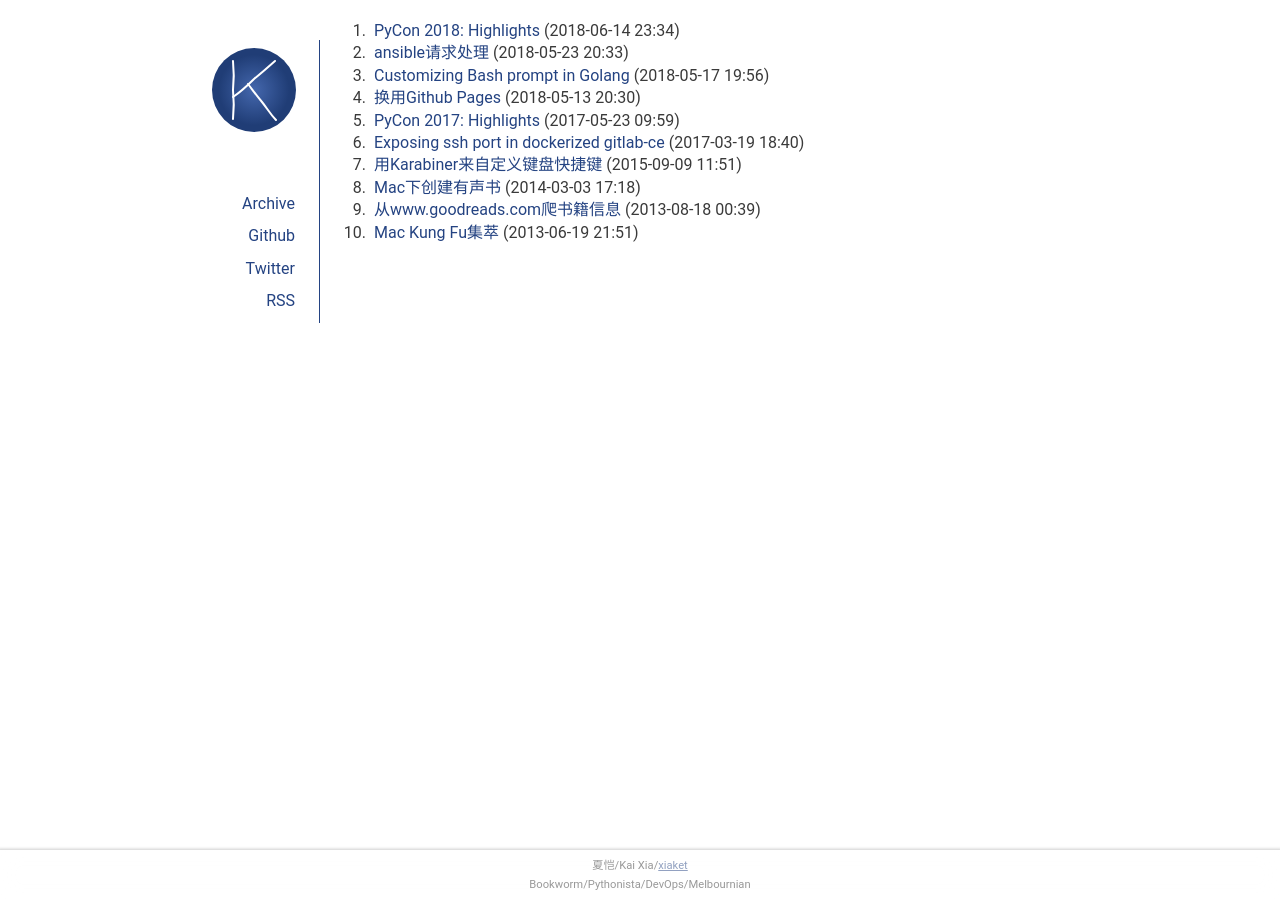
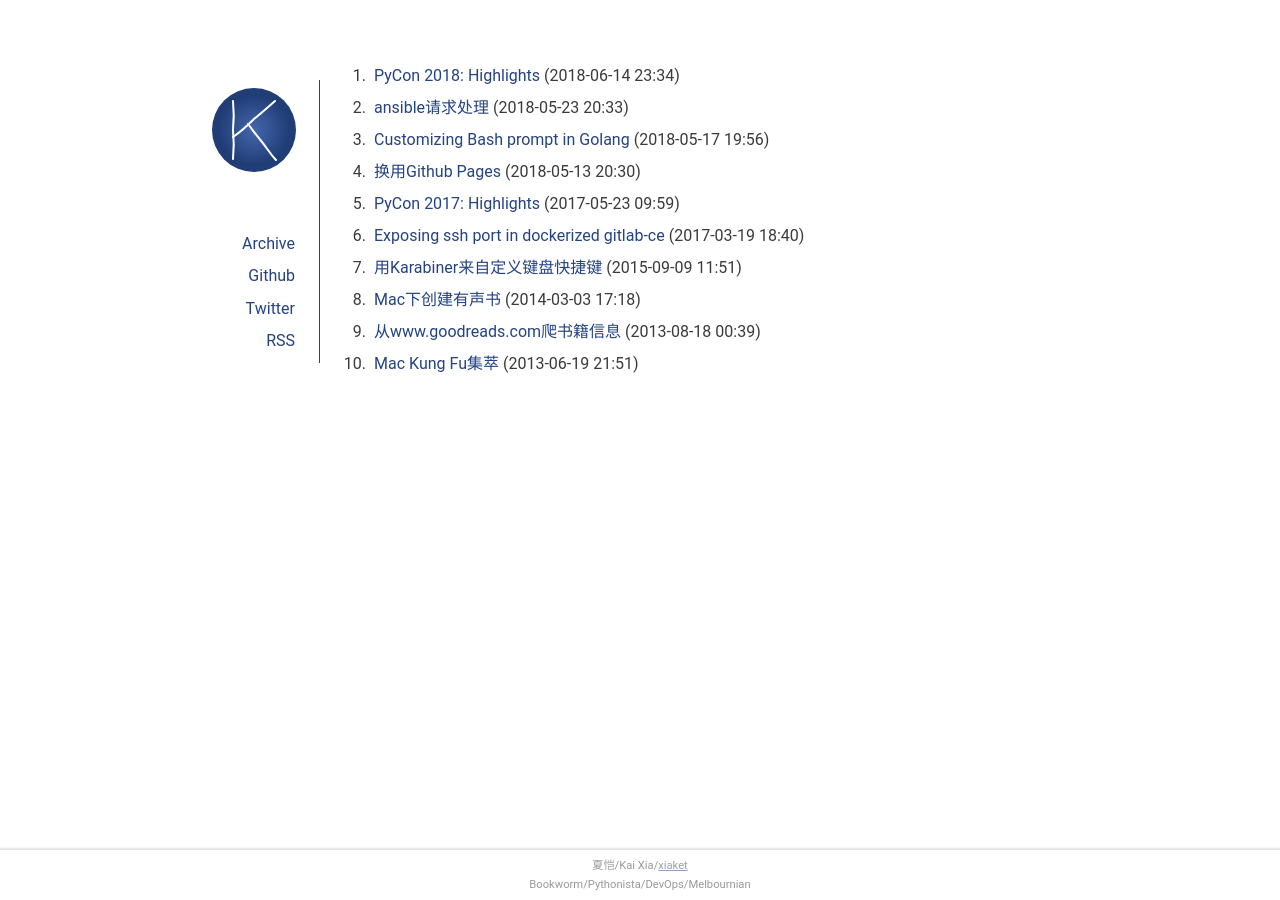
Before and after one commit to xiaket/xiaket.github.io, a Jekyll site: the page built from index.md, in a window 1280 px wide. Built offline with Jekyll 4.4.1, drawn with Linux system fonts in a browser that asks for light colours.

Commit message:
fix list index page.
Signed-off-by: Kai Xia <xiaket@gmail.com>

```diff
--- a/_includes/head.html
+++ b/_includes/head.html
@@ -4,7 +4,7 @@
   <meta name="author" content="夏恺, Kai Xia, xiaket">
   <meta name="keywords" content="python, macOS, programming, software, server">
   {% seo %}
-  <link rel="stylesheet" href="/media/blog.css" integrity="sha384-9tQiNnNFswKftXB6pZazW4nHzOmTZSTNXh/LufG70tJr7wJSZaBVfcwnbOGG37M6" crossorigin="anonymous">
+  <link rel="stylesheet" href="/media/blog.css" integrity="sha384-gveh2wAtt4H4ivhw0Z/hep0iFrbzqZ7CgRyHXEjhR0uEwib/T0g5KzEf11dZX5jN" crossorigin="anonymous">
   <link type="application/rss+xml" rel="alternate" href="/feed.xml" title="年华转瞬">
   <link rel="icon" type="img/png" href="/media/favicon.png">
   <link rel="apple-touch-icon" href="/media/favicon.png">
--- a/media/blog.css
+++ b/media/blog.css
@@ -102,6 +102,14 @@ main{
 #mobile-nav ul li {
   display: inline;
   margin: 0px;
+}
+
+article {
+  margin-top: 40px;
+}
+
+#main_ol {
+  line-height: 200%;
 }
 
 #slim-header, footer{
```
